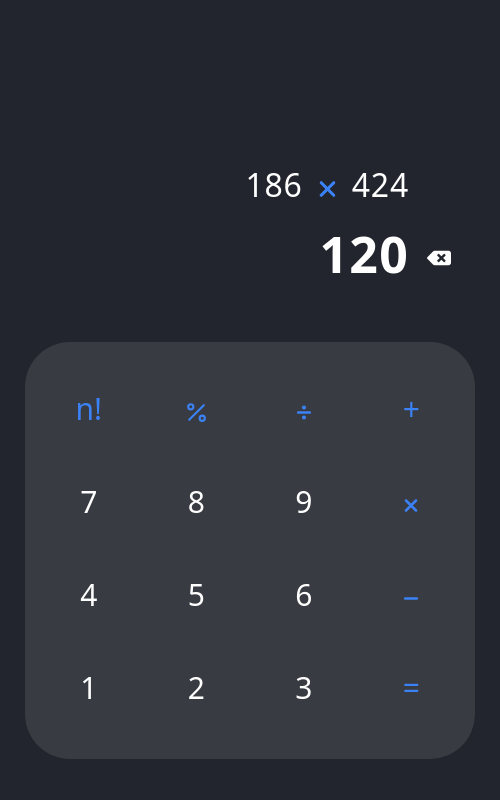
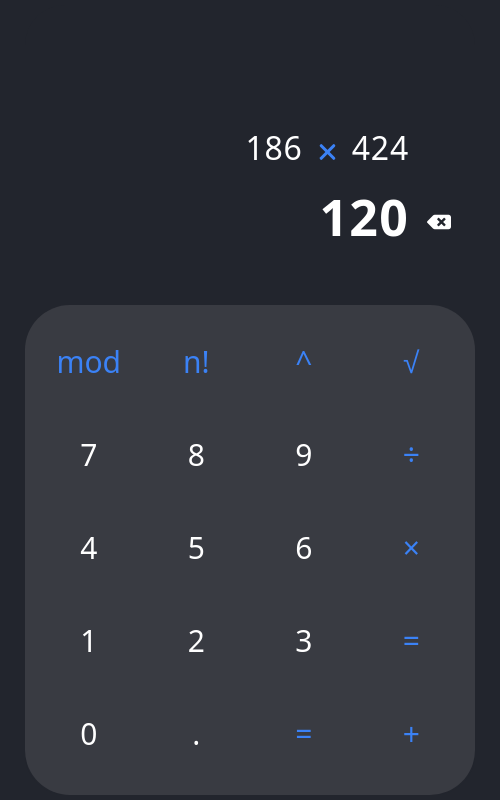
Before and after one commit to Kristian-045/Kalkulacka, an Electron app: page src/index.html in a window 500 px wide. Drawn offline with Linux system fonts and the light colour scheme.

Commit message:
frontend - update improved ui

```diff
--- a/src/index.html
+++ b/src/index.html
@@ -17,32 +17,32 @@
 
         </div>
         <div class="relative">
-            <input id="calculatorDisplay" type="text" pattern="^[0-9+\/*s!-]+$" class="bg-transparent w-96 text-right text-[50px] font-semibold tracking-wide outline-0" value="120">
+            <input aria-label="input" id="calculatorDisplay" type="text" pattern="^[0-9+\/*s!-]+$" class="bg-transparent w-96 text-right text-[50px] font-semibold tracking-wide outline-0" value="120">
             <a href="#" id="backspace" class="calculator-button absolute left-96 top-1/2 -translate-y-1/2 ml-1.5">
                 <img class="h-[35px] mx-3 pt-[8px]" alt="backspace" src="img/backspace.svg">
             </a>
         </div>
     </div>
-    <div id="keyboard" class="bg-[#393b42] w-full rounded-[45px] pt-[20px] pb-[25px] px-[10px]
+    <div id="keyboard" class="bg-[#393b42] w-full rounded-[45px] pt-[10px] pb-[15px] px-[10px]
                                 text-[30px] ">
         <div id="row1" class="k-row text-blue-500 w-full grid grid-cols-1 ">
             <div class="text-center grid grid-cols-4 cursor-pointer ">
-                <a href="#" id="factorial" class="calculator-button hover:bg-[#323438] active:bg-[#242426] rounded-[12px] py-4 m-2 decoration-0">n!</a>
-                <a href="#" id="modulo" class="calculator-button flex justify-center hover:bg-[#323438] active:bg-[#242426] rounded-[12px] py-4 m-2 ">
-                    <img class="w-[25px] mx-3 pt-[8px] " alt="modulo" src="img/percent.svg">
+                <a href="#" id="modulo" class="calculator-button hover:bg-[#323438] active:bg-[#242426] rounded-[12px] py-4 m-2 decoration-0">mod</a>
+                <a href="#" id="factorial" class="calculator-button flex justify-center hover:bg-[#323438] active:bg-[#242426] rounded-[12px] py-4 m-2 ">
+                    n!
                 </a>
-                <a href="#" id="devide" class="calculator-button flex justify-center hover:bg-[#323438] active:bg-[#242426] rounded-[12px] py-4 m-2 ">
-                    <img class="w-[20px] mx-3 pt-[8px] " alt="devide" src="img/divide.svg">
+                <a href="#" id="power" class="calculator-button flex justify-center hover:bg-[#323438] active:bg-[#242426] rounded-[12px] py-4 m-2 ">
+                    ^
                 </a>
-                <a href="#" id="add" class="calculator-button hover:bg-[#323438] active:bg-[#242426] rounded-[12px] py-4 m-2 ">+</a>
+                <a href="#" id="root" class="calculator-button hover:bg-[#323438] active:bg-[#242426] rounded-[12px] py-4 m-2 ">√</a>
             </div>
         </div>
         <div id="row2" class="k-row w-full grid grid-cols-4 cursor-pointer ">
             <a href="#" id="7" class="calculator-button  text-center hover:bg-[#323438] active:bg-[#242426] rounded-[12px] py-4 m-2 ">7</a>
             <a href="#" id="8" class="calculator-button  text-center hover:bg-[#323438] active:bg-[#242426] rounded-[12px] py-4 m-2 ">8</a>
             <a href="#" id="9" class="calculator-button  text-center hover:bg-[#323438] active:bg-[#242426] rounded-[12px] py-4 m-2 ">9</a>
-            <a href="#" id="multiply" class="calculator-button  flex justify-center hover:bg-[#323438] active:bg-[#242426] rounded-[12px] py-4 m-2 ">
-                <img class="w-[20px] mx-3 pt-[8px] " alt="multiply" src="img/x.svg">
+            <a href="#" id="divide" class="calculator-button text-blue-500 flex justify-center hover:bg-[#323438] active:bg-[#242426] rounded-[12px] py-4 m-2 ">
+                ÷
             </a>
 
         </div>
@@ -50,20 +50,27 @@
             <a href="#" id="4" class="calculator-button  text-center hover:bg-[#323438] active:bg-[#242426] rounded-[12px] py-4 m-2 ">4</a>
             <a href="#" id="5" class="calculator-button  text-center hover:bg-[#323438] active:bg-[#242426] rounded-[12px] py-4 m-2 ">5</a>
             <a href="#" id="6" class="calculator-button  text-center hover:bg-[#323438] active:bg-[#242426] rounded-[12px] py-4 m-2 ">6</a>
-            <a href="#" id="subtract" class="calculator-button  flex justify-center hover:bg-[#323438] active:bg-[#242426] rounded-[12px] py-4 m-2 ">
-                <img class="w-[20px] mx-3 pt-[8px] " alt="subtract" src="img/minus.svg">
+            <a href="#" id="multiply" class="calculator-button text-blue-500 flex justify-center hover:bg-[#323438] active:bg-[#242426] rounded-[12px] py-4 m-2 ">
+                ×
             </a>
 
         </div>
         <div id="row4" class="k-row w-full grid grid-cols-4 cursor-pointer ">
-            <a href="#" id="3" class="calculator-button  text-center hover:bg-[#323438] active:bg-[#242426] rounded-[12px] py-4 m-2 ">1</a>
+            <a href="#" id="1" class="calculator-button  text-center hover:bg-[#323438] active:bg-[#242426] rounded-[12px] py-4 m-2 ">1</a>
             <a href="#" id="2" class="calculator-button  text-center hover:bg-[#323438] active:bg-[#242426] rounded-[12px] py-4 m-2 ">2</a>
-            <a href="#" id="1" class="calculator-button  text-center hover:bg-[#323438] active:bg-[#242426] rounded-[12px] py-4 m-2 ">3</a>
-            <a href="#" id="equals" class="calculator-button  text-center hover:bg-[#323438] active:bg-[#242426] rounded-[12px] py-4 m-2  text-blue-500">=</a>
+            <a href="#" id="3" class="calculator-button  text-center hover:bg-[#323438] active:bg-[#242426] rounded-[12px] py-4 m-2 ">3</a>
+            <a href="#" id="minus" class="calculator-button  text-center hover:bg-[#323438] active:bg-[#242426] rounded-[12px] py-4 m-2  text-blue-500">=</a>
 
 
         </div>
+        <div id="row5" class="k-row w-full grid grid-cols-4 cursor-pointer ">
+            <a href="#" id="0" class="calculator-button  text-center hover:bg-[#323438] active:bg-[#242426] rounded-[12px] py-4 m-2 ">0</a>
+            <a href="#" id="." class="calculator-button  text-center hover:bg-[#323438] active:bg-[#242426] rounded-[12px] py-4 m-2 ">.</a>
+            <a href="#" id="equals" class="calculator-button  text-center hover:bg-[#323438] active:bg-[#242426] rounded-[12px] py-4 m-2 text-blue-500 ">=</a>
+            <a href="#" id="plus" class="calculator-button  text-center hover:bg-[#323438] active:bg-[#242426] rounded-[12px] py-4 m-2  text-blue-500">+</a>
 
+
+        </div>
 
     </div>
 </div>
```
Also changed, not shown: src/style/output.css.
